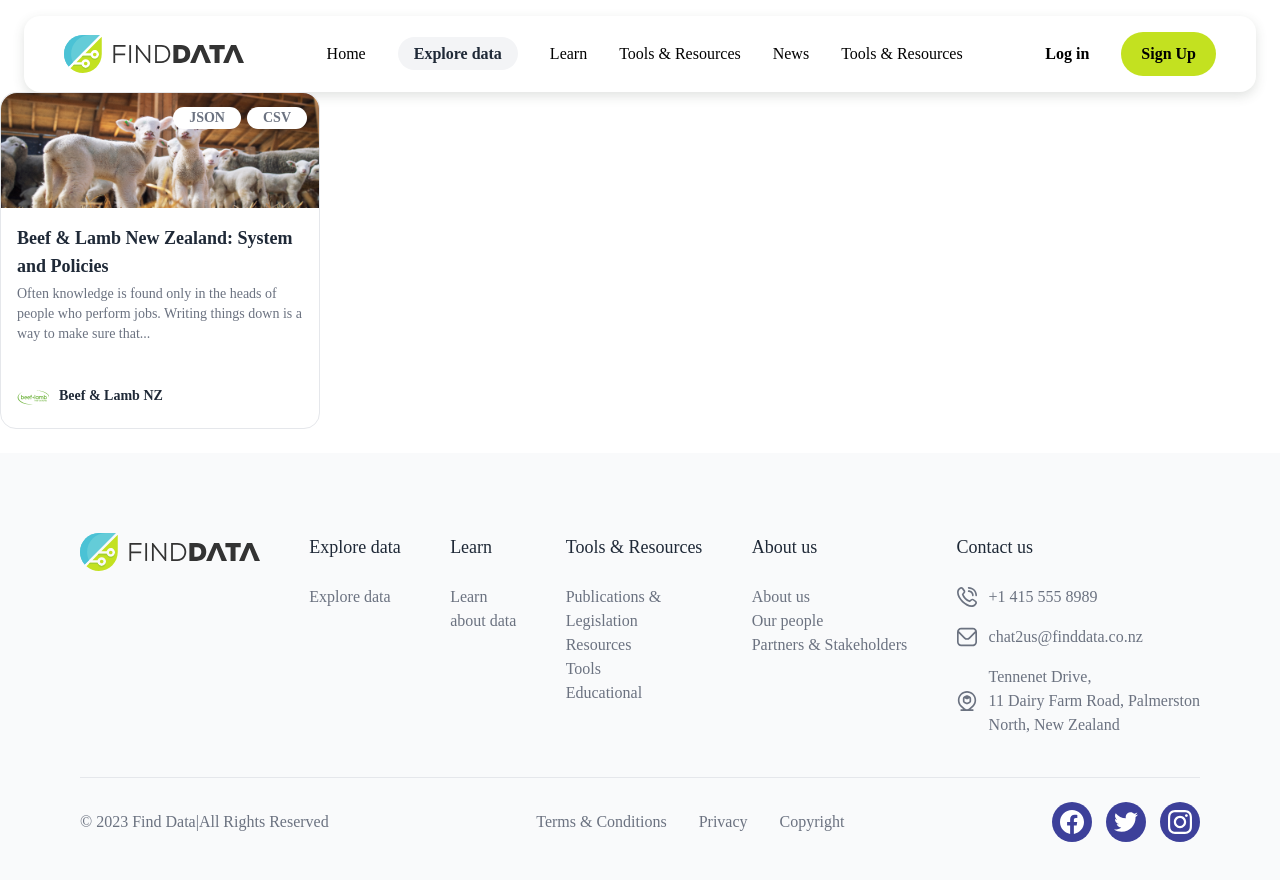
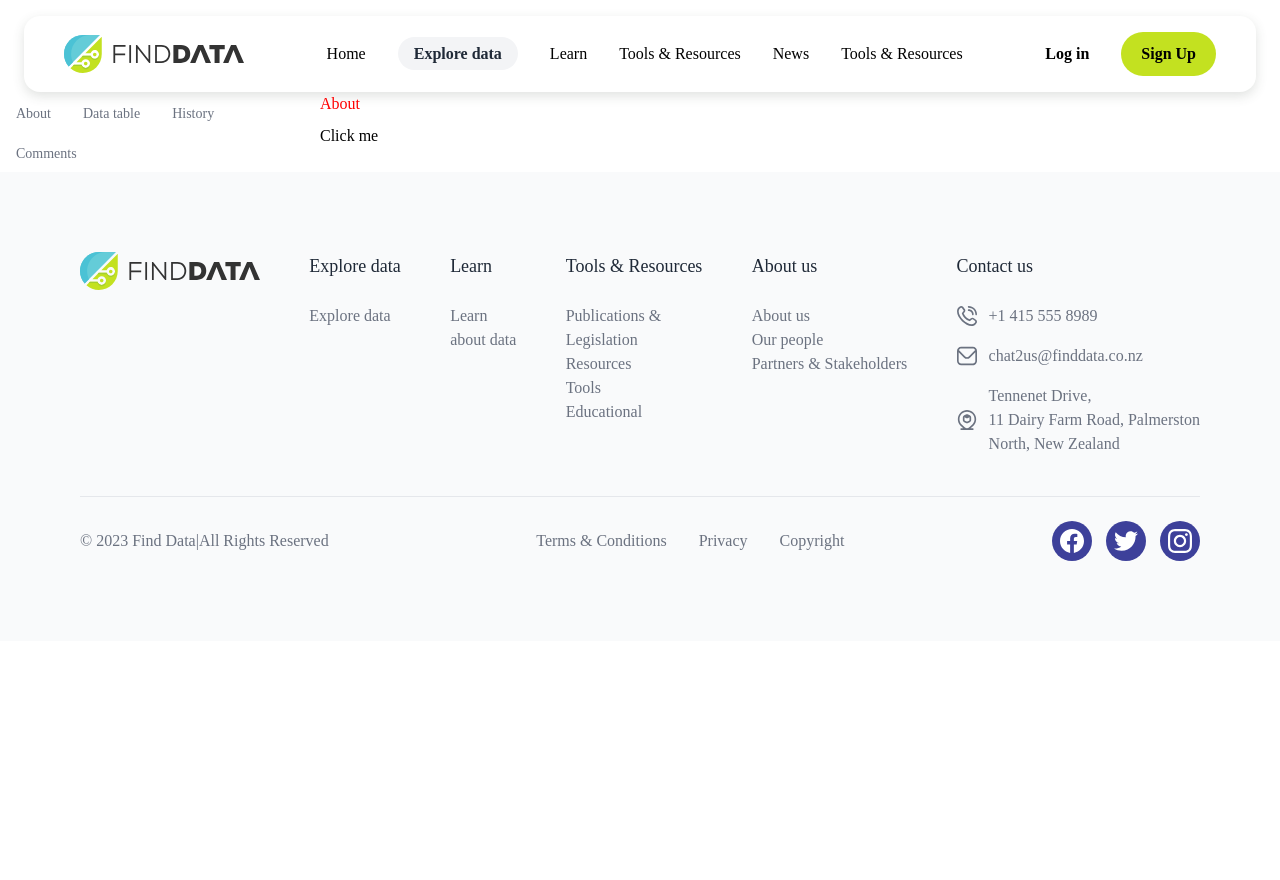
Before and after one commit to lilit1121/find-data-app, a Vue app: page /explore in a window 1280 px wide. Shown: the top 880 px of the page. After the commit the page ends 800 px from the top, so only its background shows below. Built offline with nearby package versions, Linux system fonts and the light colour scheme.

Commit message:
add vue-router,tabs and disclosure

```diff
--- a/package.json
+++ b/package.json
@@ -9,8 +9,10 @@
     "preview": "vite preview"
   },
   "dependencies": {
+    "@headlessui/vue": "^1.7.13",
     "tailwindcss": "^3.3.2",
-    "vue": "^3.2.47"
+    "vue": "^3.2.47",
+    "vue-router": "^4.2.0"
   },
   "devDependencies": {
     "@vitejs/plugin-vue": "^4.1.0",
--- /dev/null
+++ b/router/router.js
@@ -0,0 +1,23 @@
+import { createRouter, createWebHistory } from 'vue-router';
+import Home from '../src/pages/Home.vue';
+import Explore from '../src/pages/Explore.vue';
+
+const routes = [
+    {
+        path: '/',
+        name: 'Home',
+        component: Home,
+    },
+    {
+        path: '/explore',
+        name: 'Explore',
+        component: Explore,
+    },
+];
+
+const router = createRouter({
+    history: createWebHistory(),
+    routes,
+});
+
+export default router;
--- a/src/App.vue
+++ b/src/App.vue
@@ -1,17 +1,13 @@
 
 <template>
   <TheHeader />
-  <!-- <div>
-    <img src="/assets/images/header.png" alt="">
-  </div> -->
-  <DataCard />
+    <router-view></router-view>
   <TheFooter />
 </template>
 
 <script setup>
 import TheHeader from './components/TheHeader.vue'
 import TheFooter from './components/TheFooter.vue'
-import DataCard from './components/DataCard.vue'
 </script>
 
 <style scoped>
--- /dev/null
+++ b/src/components/Card/About.vue
@@ -0,0 +1,23 @@
+<template>
+  <div>
+    <h1 style="color:red">About</h1>
+  </div>
+
+  <Disclosure>
+    <DisclosureButton class="py-2">
+      Click me
+    </DisclosureButton>
+    <DisclosurePanel class="text-gray-500">
+      Yes! You can purchase a license that you can share with your entire team.
+    </DisclosurePanel>
+  </Disclosure>
+</template>
+
+<script setup>
+import {
+  Disclosure,
+  DisclosureButton,
+  DisclosurePanel,
+} from '@headlessui/vue'
+
+</script>
--- /dev/null
+++ b/src/components/Card/Comments.vue
@@ -0,0 +1,11 @@
+<template>
+  <div>
+    <h2>Comments</h2>
+  </div>
+</template>
+
+<script>
+export default {
+  name: 'comments',
+};
+</script>
--- /dev/null
+++ b/src/components/Card/History.vue
@@ -0,0 +1,11 @@
+<template>
+  <div>
+    <h2>History</h2>
+  </div>
+</template>
+
+<script>
+export default {
+  name: 'history',
+};
+</script>
--- /dev/null
+++ b/src/components/Card/Table.vue
@@ -0,0 +1,11 @@
+<template>
+  <div>
+    <h2>Table</h2>
+  </div>
+</template>
+
+<script>
+export default {
+  name: 'table',
+};
+</script>
--- a/src/components/DataCard.vue
+++ b/src/components/DataCard.vue
@@ -38,3 +38,9 @@
   color: #6B7280;
 }
 </style>
+
+<script>
+export default {
+  name: 'datacard',
+};
+</script>
--- a/src/components/TheHeader.vue
+++ b/src/components/TheHeader.vue
@@ -7,8 +7,8 @@
     <img src="../assets/icons/logo.svg" alt="">
    </div>
     <div class="text-base font-normal">
-    <a href="" class="mr-8">Home</a>
-    <a href="" class="mr-8 nav_active_item">Explore data</a>
+    <a href="/" class="mr-8">Home</a>
+    <a href="/explore" class="mr-8 nav_active_item">Explore data</a>
     <a href="" class="mr-8">Learn</a>
     <a href="" class="mr-8">Tools & Resources</a>
     <a href="" class="mr-8">News</a>
--- a/src/main.js
+++ b/src/main.js
@@ -1,5 +1,8 @@
 import { createApp } from 'vue'
 import App from './App.vue'
 import './styles.css'
+import router from '../router/router.js'
 
-createApp(App).mount('#app')
+const app = createApp(App);
+app.use(router);
+app.mount('#app');
--- /dev/null
+++ b/src/pages/Explore.vue
@@ -0,0 +1,55 @@
+<template>
+  <TabGroup v-model:activeTab="activeTab">
+    <div class="flex">
+      <div class="w-1/4">
+        <nav class="space-y-1">
+          <Tab v-for="tab in tabs" :key="tab.id">
+            <button
+                class="w-full flex items-center px-4 py-2 text-sm font-medium text-gray-500 hover:text-gray-700 focus:outline-none focus:text-gray-700"
+                :class="{ 'text-gray-900': tab.isActive }"
+            >
+              {{ tab.title }}
+            </button>
+          </Tab>
+        </nav>
+      </div>
+      <div class="w-3/4">
+        <TabPanel v-for="tab in tabs" :key="tab.id">
+          <div>
+            <component :is="tab.component" />
+
+          </div>
+
+        </TabPanel>
+      </div>
+    </div>
+  </TabGroup>
+</template>
+
+<script>
+import { ref } from 'vue';
+import { TabGroup, Tab, TabPanel } from '@headlessui/vue';
+import { defineAsyncComponent } from 'vue';
+export default {
+  components: {
+    TabGroup,
+    Tab,
+    TabPanel,
+  },
+  setup() {
+    const activeTab = ref(null);
+
+    const tabs = [
+      { id: 'tab1', title: 'About',component: defineAsyncComponent(() => import('../components/Card/About.vue')) },
+      { id: 'tab2', title: 'Data table',component: defineAsyncComponent(() => import('../components/Card/Table.vue')) },
+      { id: 'tab3', title: 'History',component: defineAsyncComponent(() => import('../components/Card/History.vue')) },
+      { id: 'tab4', title: 'Comments',component: defineAsyncComponent(() => import('../components/Card/Comments.vue')) },
+    ];
+
+    return {
+      activeTab,
+      tabs,
+    };
+  },
+};
+</script>
--- /dev/null
+++ b/src/pages/Home.vue
@@ -0,0 +1,12 @@
+
+<template>
+  <DataCard />
+</template>
+
+<script setup>
+import DataCard from '../components/DataCard.vue'
+</script>
+
+<style scoped>
+
+</style>
```
Also changed, not shown: 2 other files (tests, documents, lock files or other folders).
